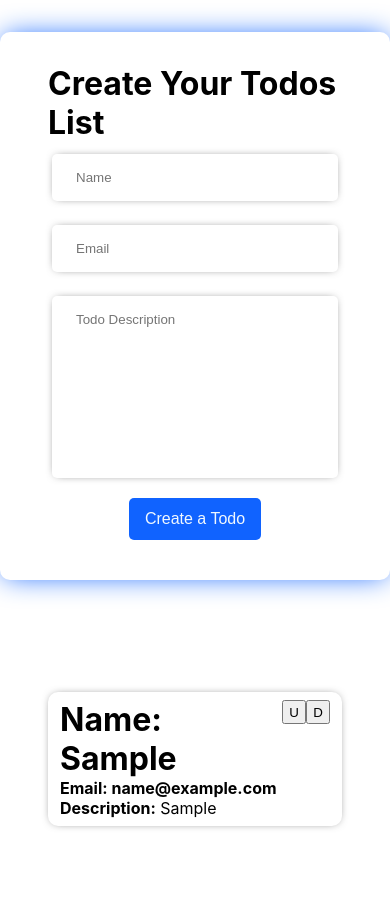
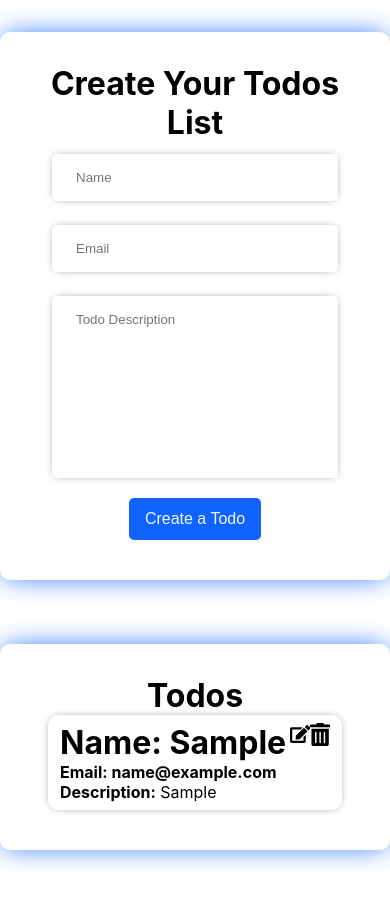
Before and after one commit to basimbd/todo-crud-app-dsi, a React (Create React App) app: page / in a window 390 px wide. Both pictures are taken after typing "Sample", "name@example.com", "Sample" into the empty fields and a click on the button "Create a Todo". After the commit the page ends 882 px from the top, so only its background shows below. Built offline with nearby package versions, Linux system fonts and the light colour scheme.

Commit message:
ui, responsiveness improved

```diff
--- a/src/App.css
+++ b/src/App.css
@@ -10,6 +10,7 @@ h1, h4, p {
 }
 
 ul {
+	margin: 0;
 	padding: 0;
 	list-style: none;
 }
@@ -18,7 +19,6 @@ ul {
 	margin: 2rem auto;
 	padding: 2rem 3rem;
 	width: 350px;
-	/*border: black solid 2px;*/
 
 	-webkit-border-radius: 10px;
 	-moz-border-radius: 10px;
@@ -29,16 +29,18 @@ ul {
 	display: flex;
 	flex-direction: row;
 	flex-wrap: nowrap;
-	justify-content: space-between;
 	margin: 0.5rem auto;
 	padding: 0.5rem 0.75rem;
 	box-sizing: border-box;
-	width: 100%;
-	/*border: black solid 2px;*/
+	position: relative;
 
 	-webkit-border-radius: 10px;
 	-moz-border-radius: 10px;
 	border-radius: 10px;
+}
+
+.card:first-child{
+	margin-top: 0;
 }
 
 
@@ -68,13 +70,14 @@ ul {
 .flex-space-between{
 	justify-content: space-between;
 }
+.pos-relative{
+	position: relative;
+}
 
 .form-container{
-	/*margin: auto auto;*/
 	display: flex;
 	flex-direction: column;
 	flex-wrap: nowrap;
-	/*border: black solid 2px;*/
 
 	-webkit-border-radius: 10px;
 	-moz-border-radius: 10px;
@@ -105,7 +108,6 @@ ul {
 }
 
 .btn{
-	display: inline-block;
 	margin: 0.5rem auto;
 	padding: 0.75rem 1rem;
 	color: aliceblue;
@@ -127,18 +129,30 @@ ul {
 	background-color: #C0C0C0;
 }
 
-.modal{
-	position: absolute;
-	left: 50%;
+.modal-container{
+	width: 100vw;
+	height: 100vh;
+	position: fixed;
+	top: 0;
+	left: 0;
+	background-color: rgba(22,22,22,0.5);
+}
+
+.modal-container:target {
+	visibility: visible;
+	display: block;
+}
+
+.modal-content{
+	position: relative;
 	top: 50%;
-	z-index: 10;
-	/*margin: 2rem auto;*/
-	margin-top: -225px;
-	margin-left: -175px;
+	margin-top: -257px;
+	margin-left: auto;
+	margin-right: auto;
 	padding: 2rem 3rem;
 	width: 350px;
-	background-color: #eee;
-	/*border: black solid 2px;*/
+	background-color: aliceblue;
+	z-index: 10;
 
 	-webkit-border-radius: 10px;
 	-moz-border-radius: 10px;
@@ -163,3 +177,62 @@ ul {
 	font-size: 2.5rem;
 	transform: rotate(45deg);
 }
+
+.title{
+	text-align: center;
+}
+
+.icon{
+	width: 2rem;
+	height: 2rem;
+	background: transparent;
+	border: none;
+	color: black;
+	cursor: pointer;
+}
+
+.overflow-break-word{
+	word-wrap: break-word;
+	white-space: normal;
+}
+
+.todo-info{
+	width: 85%;
+}
+
+.edit-delete{
+	display: flex;
+	flex-direction: row;
+	flex-wrap: nowrap;
+	justify-content: space-between;
+	width: 15%;
+	float: right;
+}
+@media (max-width: 360px) {
+	.container{
+		margin: 1rem auto;
+		padding: 2rem 1.5rem;
+		width: 280px;
+		/*border: black solid 2px;*/
+
+		-webkit-border-radius: 10px;
+		-moz-border-radius: 10px;
+		border-radius: 10px;
+	}
+
+	.modal-content{
+		position: relative;
+		top: 50%;
+		margin-top: -257px;
+		margin-left: auto;
+		margin-right: auto;
+		padding: 1rem 1.5rem;
+		width: 280px;
+		background-color: aliceblue;
+		z-index: 10;
+
+		-webkit-border-radius: 10px;
+		-moz-border-radius: 10px;
+		border-radius: 10px;
+	}
+}
--- a/src/components/TodoCard.js
+++ b/src/components/TodoCard.js
@@ -1,6 +1,8 @@
 import '../App.css';
 import { useState } from "react";
 import TodoUpdate from "./TodoUpdate";
+import { ReactComponent as EditIcon } from "../icons/edit-solid.svg";
+import { ReactComponent as DeleteIcon } from "../icons/trash-alt-solid.svg";
 
 function TodoCard({ index, todo, todoUpdater, todoDeleter }){
     const [showModal, setShowModal] = useState(false)
@@ -16,17 +18,17 @@ function TodoCard({ index, todo, todoUpdater, todoDeleter }){
 
     return(
         <div className={"card gray-shadow-md"}>
-            <div>
+            <div className={"todo-info"}>
                 <h1>Name: {todo.name}</h1>
-                <h4>Email: {todo.email}</h4>
+                <h4 className={"overflow-break-word"}>Email: {todo.email}</h4>
                 <p><b>Description:</b> {todo.desc}</p>
             </div>
-            <div className={"flex flex-row"}>
-                <button className={{backgroundImage: `url("icons/edit-solid.svg")`}} onClick={openModal}>U</button>
+            <div className={"edit-delete"}>
+                <button className={"icon"} onClick={openModal}><EditIcon/></button>
                 {
                     showModal && <TodoUpdate {...{index, todo, todoUpdater, closeModal}}/>
                 }
-                <button className={{backgroundImage: `url("icons/trash-alt-solid.svg")`}} onClick={handleDelete}>D</button>
+                <button className={"icon"} onClick={handleDelete}><DeleteIcon/></button>
             </div>
         </div>
     )
--- a/src/components/TodoCreate.js
+++ b/src/components/TodoCreate.js
@@ -48,7 +48,7 @@ function TodoCreate({ todoCreator }) {
 
     return (
         <div className={"container blue-shadow-lg"}>
-            <h1>Create Your Todos List</h1>
+            <h1 className={"title"}>Create Your Todos List</h1>
             <form className={"form-container"} onSubmit={handleFormSubmit}>
                 {/*<label/>*/}
                 <input name={"name"} className={"input-field gray-shadow-md"} type={"text"} value={nameField} onChange={changeName} placeholder={"Name"}/>
--- a/src/components/TodoList.js
+++ b/src/components/TodoList.js
@@ -1,9 +1,13 @@
 import '../App.css';
+import React from "react";
 import TodoCard from "./TodoCard";
 
 function TodoList({ todos, todoUpdater, todoDeleter }){
+    //console.log(todos)
+    if(todos.length !== 0){
         return (
-        <div className={"container"}>
+            <div className={"container blue-shadow-lg"}>
+                <h1 className={"title"}>Todos</h1>
                 <ul>
                     {
                         todos.map((todo,index)=><li key={todo.name+todo.email+index}>
@@ -14,5 +18,9 @@ function TodoList({ todos, todoUpdater, todoDeleter }){
             </div>
         )
     }
+    return (
+        <React.Fragment></React.Fragment>
+    )
+}
 
 export default TodoList
--- a/src/components/TodoUpdate.js
+++ b/src/components/TodoUpdate.js
@@ -1,9 +1,12 @@
 import React, {useState} from "react";
+import useClickedOutside from "../hooks/useClickedOutside";
 
 function TodoUpdate({ index, todo, todoUpdater, closeModal }){
     const [nameField, setNameField] = useState(todo.name);
     const [emailField, setEmailField] = useState(todo.email);
     const [descField, setDescField] = useState(todo.desc);
+
+    const updateModal = useClickedOutside(closeModal)
 
     function handleFormSubmit(e){
         e.preventDefault();
@@ -43,16 +46,20 @@ function TodoUpdate({ index, todo, todoUpdater, closeModal }){
     const changeDesc = (e) => setDescField(e.target.value)
 
     return (
-        <div className={"modal blue-shadow-lg"}>
+        <div className={"modal-container"}>
+            <div ref={updateModal} className={"modal-content blue-shadow-lg"}>
                 <span className={"cross"} onClick={closeModal}>+</span>
                 <h1>Update Your Todo</h1>
                 <form className={"form-container"} onSubmit={handleFormSubmit}>
                     <input name={"name"} className={"input-field gray-shadow-md"} type={"text"} value={nameField} onChange={changeName} placeholder={"Name"}/>
                     <input name={"email"} className={"input-field gray-shadow-md"} type={"email"} value={emailField} onChange={changeEmail} placeholder={"Email"}/>
                     <textarea name={"desc"} className={"input-field gray-shadow-md height-150"} value={descField} onChange={changeDesc} placeholder={"Todo Description"}/>
+                    <div className={"flex flex-row flex-wrap"}>
                         <button className={"btn btn-blue"} type={"submit"}>Update The Todo</button>
                         <button className={"btn btn-gray"} onClick={closeModal}>Cancel</button>
+                    </div>
                 </form>
+            </div>
         </div>
     );
 }
--- /dev/null
+++ b/src/hooks/useClickedOutside.js
@@ -0,0 +1,23 @@
+import {useEffect, useRef} from "react";
+
+export default function useClickedOutside(passedFunction){
+    const domNode = useRef()
+    console.log("Rendering useClickedOutside: ", domNode);
+
+    useEffect(() => {
+        const handler = (event) => {
+            console.log("Running in clicked outside!")
+            if(domNode.current && !domNode.current.contains(event.target)){
+                passedFunction()
+            }
+        }
+
+        document.addEventListener("mousedown", handler)
+
+        return () => {
+            document.removeEventListener("mousedown", handler)
+        }
+    })
+
+    return domNode
+}
```
Also changed, not shown: src/icons/edit-solid.svg (renamed from public/icons/edit-solid.svg), src/icons/trash-alt-solid.svg (renamed from public/icons/trash-alt-solid.svg). Lines whose indentation alone changed are shown as unchanged.
